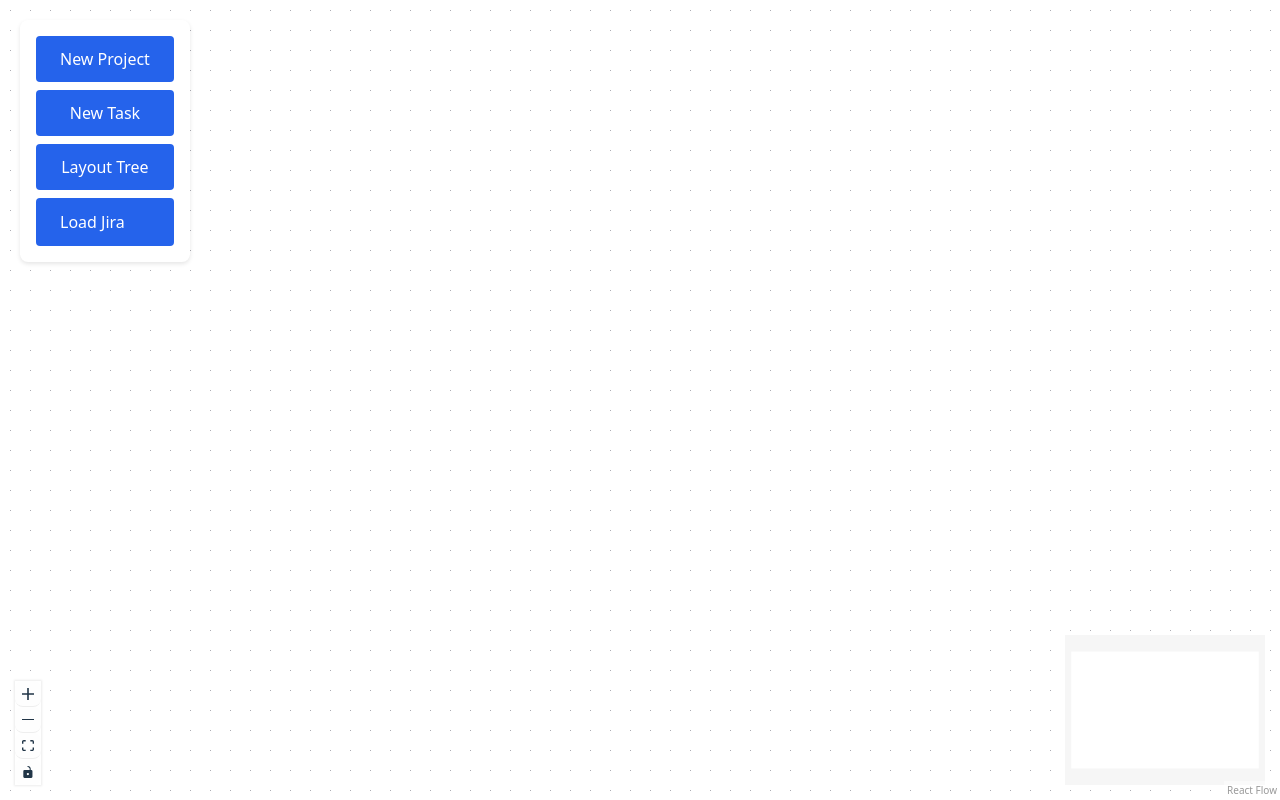
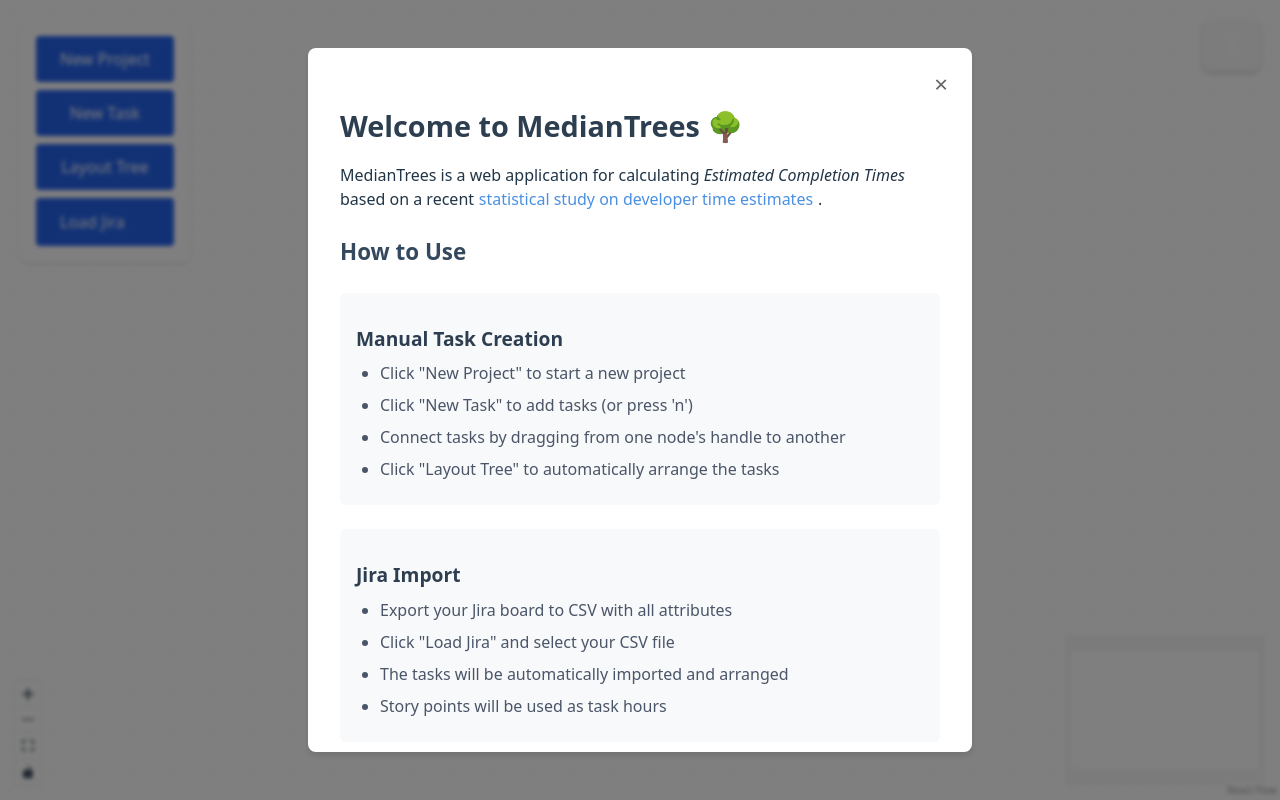
Before and after one commit to IgaoGuru/MedianTrees, a React (Vite) app: page / in a window 1280 px wide. Built offline with nearby package versions, Linux system fonts and the light colour scheme.

Commit message:
help modal

```diff
--- a/src/App.css
+++ b/src/App.css
@@ -9,20 +9,96 @@
   justify-content: center;
   align-items: center;
   z-index: 1000;
+  backdrop-filter: blur(2px);
 }
 
 .modal-content {
   background: white;
   padding: 2rem;
   border-radius: 8px;
+  max-width: 600px;
   width: 90%;
-  max-width: 500px;
-  box-shadow: 0 2px 10px rgba(0, 0, 0, 0.1);
+  max-height: 80vh;
+  overflow-y: auto;
+  position: relative;
+  box-shadow: 0 4px 6px rgba(0, 0, 0, 0.1);
+}
+
+.modal-close {
+  position: absolute;
+  top: 1rem;
+  right: 1rem;
+  background: none;
+  border: none;
+  font-size: 1.5rem;
+  cursor: pointer;
+  color: #666;
+  padding: 0.5rem;
+  line-height: 1;
+  border-radius: 50%;
+  transition: all 0.2s ease;
+}
+
+.modal-close:hover {
+  background-color: #f0f0f0;
+  color: #333;
 }
 
 .modal-content h2 {
-  margin-bottom: 1.5rem;
-  color: #333;
+  color: #2c3e50;
+  margin-bottom: 1rem;
+  font-size: 1.8rem;
+}
+
+.modal-content h3 {
+  color: #34495e;
+  margin: 1.5rem 0 1rem;
+  font-size: 1.4rem;
+}
+
+.modal-content h4 {
+  color: #2c3e50;
+  margin: 1rem 0 0.5rem;
+  font-size: 1.2rem;
+}
+
+.modal-section {
+  margin: 1.5rem 0;
+  padding: 1rem;
+  background: #f8f9fa;
+  border-radius: 6px;
+}
+
+.modal-section ul {
+  margin: 0.5rem 0;
+  padding-left: 1.5rem;
+}
+
+.modal-section li {
+  margin: 0.5rem 0;
+  color: #4a5568;
+}
+
+.modal-content a {
+  color: #4a90e2;
+  text-decoration: none;
+  margin: 0 0.3rem;
+}
+
+.modal-content a:hover {
+  text-decoration: underline;
+}
+
+.modal-footer {
+  margin-top: 2rem;
+  padding-top: 1rem;
+  border-top: 1px solid #eee;
+  text-align: center;
+  color: #666;
+}
+
+.modal-footer p {
+  margin: 0;
 }
 
 .form-group {
@@ -182,3 +258,26 @@
 .task-input:focus {
   outline: none;
 }
+
+/* Help Button */
+.help-button {
+  position: fixed;
+  top: 20px;
+  right: 20px;
+  background-color: #00000;
+  color: white;
+  border: none;
+  font-size: 20px;
+  cursor: pointer;
+  display: flex;
+  align-items: center;
+  justify-content: center;
+  box-shadow: 0 2px 5px rgba(0,0,0,0.2);
+  transition: all 0.2s ease;
+  z-index: 1000;
+}
+
+.help-button:hover {
+  background-color: #357abd;
+  transform: translateX(-50%) scale(1.1);
+}
--- /dev/null
+++ b/src/components/HelpModal.tsx
@@ -0,0 +1,63 @@
+import { useEffect } from 'react';
+
+interface HelpModalProps {
+  onClose: () => void;
+}
+
+const HelpModal = ({ onClose }: HelpModalProps) => {
+  useEffect(() => {
+    const handleEsc = (event: KeyboardEvent) => {
+      if (event.key === 'Escape') {
+        onClose();
+      }
+    };
+    window.addEventListener('keydown', handleEsc);
+    return () => window.removeEventListener('keydown', handleEsc);
+  }, [onClose]);
+
+  return (
+    <div className="modal-overlay" onClick={onClose}>
+      <div className="modal-content" onClick={e => e.stopPropagation()}>
+        <button className="modal-close" onClick={onClose}>×</button>
+        <h2>Welcome to MedianTrees 🌳</h2>
+        <p>
+          MedianTrees is a web application for calculating <em>Estimated Completion Times</em> based on a recent
+          <a href="https://thesearesystems.substack.com/p/task-estimation-conquering-hofstadters" target="_blank" rel="noopener noreferrer">
+            statistical study on developer time estimates
+          </a>.
+        </p>
+
+        <h3>How to Use</h3>
+        <div className="modal-section">
+          <h4>Manual Task Creation</h4>
+          <ul>
+            <li>Click "New Project" to start a new project</li>
+            <li>Click "New Task" to add tasks (or press 'n')</li>
+            <li>Connect tasks by dragging from one node's handle to another</li>
+            <li>Click "Layout Tree" to automatically arrange the tasks</li>
+          </ul>
+        </div>
+
+        <div className="modal-section">
+          <h4>Jira Import</h4>
+          <ul>
+            <li>Export your Jira board to CSV with all attributes</li>
+            <li>Click "Load Jira" and select your CSV file</li>
+            <li>The tasks will be automatically imported and arranged</li>
+            <li>Story points will be used as task hours</li>
+          </ul>
+        </div>
+        This project was built by me, <a href="https://falso.net">Igor</a>. You can reach me on <a href="https://x.com/GuruIgao">Twitter</a> too!
+        <div className="modal-footer">
+          <p>
+            Built with ❤️ using
+            <a href="https://reactflow.dev/" target="_blank" rel="noopener noreferrer">ReactFlow</a> and
+            <a href="https://github.com/dagrejs/dagre" target="_blank" rel="noopener noreferrer">DagreJS</a>
+          </p>
+        </div>
+      </div>
+    </div>
+  );
+};
+
+export default HelpModal;
--- a/src/components/TaskBoard.tsx
+++ b/src/components/TaskBoard.tsx
@@ -26,6 +26,7 @@
 import ProjectNode from './ProjectNode';
 import TaskNodeComponent from './TaskNode';
 import ControlPanel from './ControlPanel';
+import HelpModal from './HelpModal';
 import { saveProject, getLatestProject } from '../utils/storage';
 import { getLayoutedElements } from '../utils/layout';
 import { parseJiraCSV } from '../utils/jira';
@@ -68,6 +69,7 @@
   const [currentProjectName, setCurrentProjectName] = useState<string | null>(null);
   const [showProjectModal, setShowProjectModal] = useState(false);
   const [selectedNodeId, setSelectedNode] = useState<string | null>(null);
+  const [showHelpModal, setShowHelpModal] = useState(false);
 
   const nodeTypes = useMemo(() => ({ project: ProjectNode, task: TaskNodeComponent }), []);
 
@@ -78,6 +80,9 @@
       setNodes(project.data.nodes as unknown as CustomNode[]);
       setEdges(project.data.edges);
       setCurrentProjectName(project.name);
+    } else {
+      // Show help modal if no project exists
+      setShowHelpModal(true);
     }
   }, [setNodes, setEdges]);
 
@@ -272,6 +277,16 @@
         onLayout={handleLayout}
         onJiraImport={handleJiraImport}
       />
+      <button
+        className="help-button"
+        onClick={() => setShowHelpModal(true)}
+        title="Help"
+      >
+        ?
+      </button>
+      {showHelpModal && (
+        <HelpModal onClose={() => setShowHelpModal(false)} />
+      )}
       <ReactFlow
         nodes={nodes as unknown as Node[]}
         edges={edges}
@@ -294,6 +309,7 @@
           onCancel={() => setShowProjectModal(false)}
         />
       )}
+
     </div>
   );
 };
```
